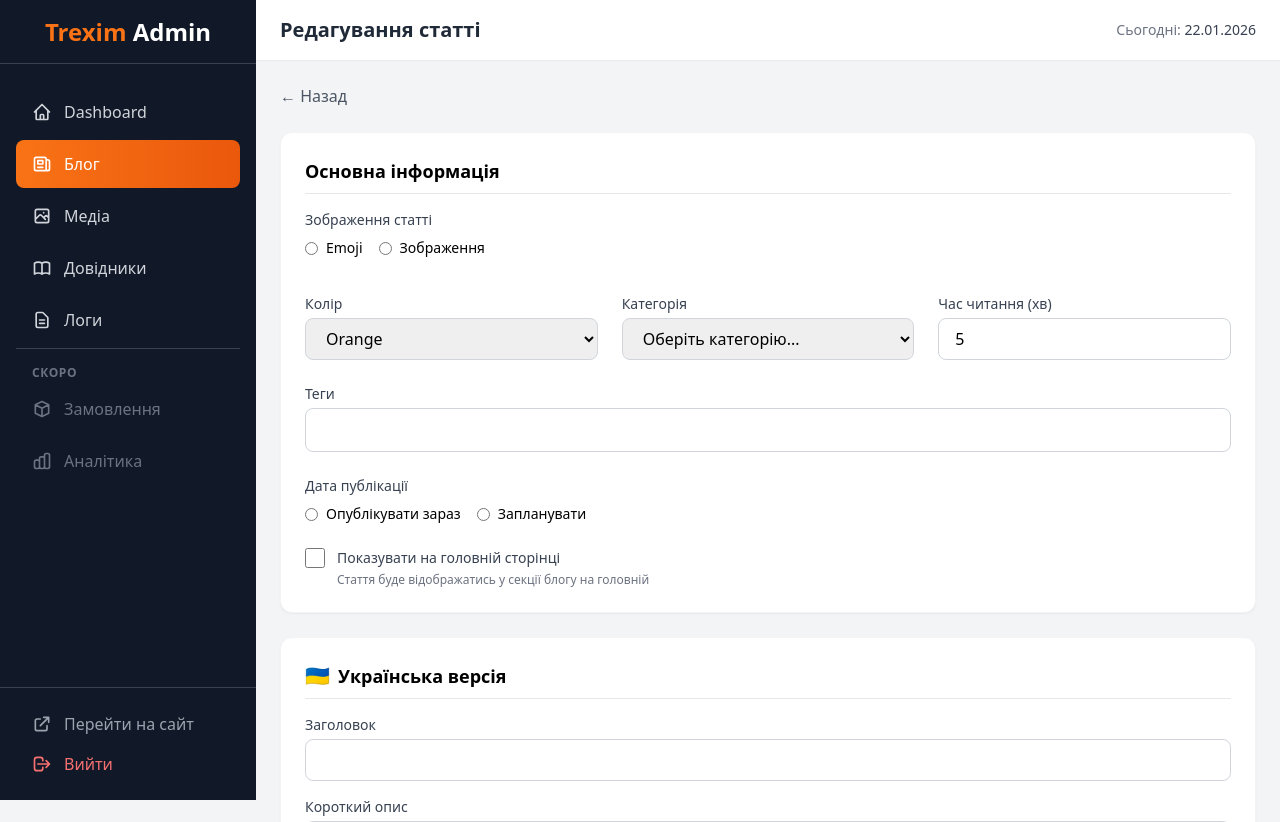
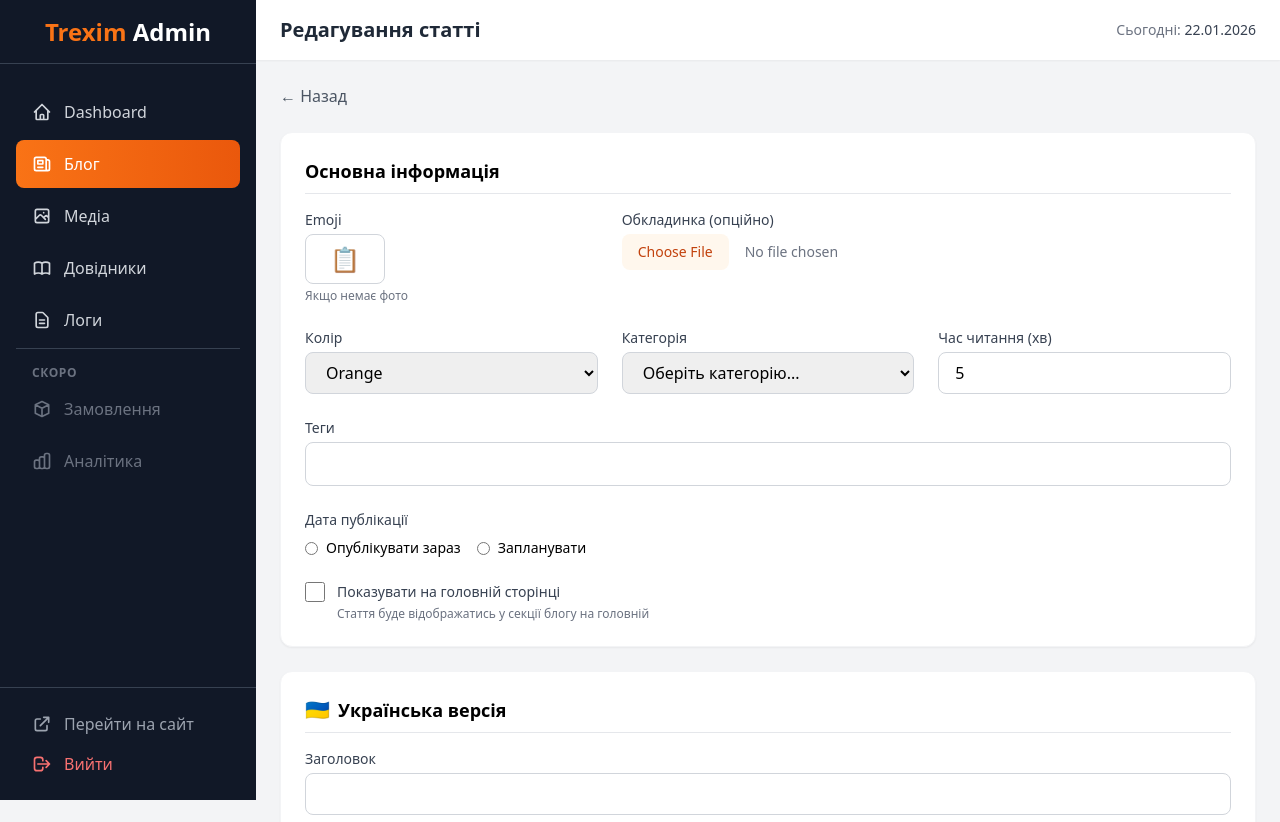
Before and after one commit to Taras732/trexim_v4, a FastAPI app: template app/templates/admin/blog_form.html in a window 1280 px wide. Shown: the top 822 px of the page. Run offline with FastAPI, Linux system fonts and the light colour scheme; the template is opened without the code that fills it, so the values that code supplies are empty; some libraries are stand-ins or nearby versions.

Commit message:
Simplify blog form - remove Alpine.js conditional rendering
- Show emoji input and file upload side by side (no toggle)
- Remove broken x-if templates
- Simplify JavaScript by removing unused variables

Co-Authored-By: Claude Opus 4.5 <noreply@anthropic.com>

```diff
--- a/app/templates/admin/blog_form.html
+++ b/app/templates/admin/blog_form.html
@@ -32,59 +32,25 @@
                 </div>
                 {% endif %}
 
-                <!-- Image or Emoji Selection -->
-                <div class="md:col-span-3">
-                    <label class="block text-sm font-medium text-gray-700 mb-2">Зображення статті</label>
+                <!-- Emoji -->
+                <div>
+                    <label class="block text-sm font-medium text-gray-700 mb-1">Emoji</label>
+                    <input type="text" name="emoji" value="{{ post.uk.emoji if post else '📋' }}"
+                           class="w-20 px-4 py-2 border border-gray-300 rounded-lg text-2xl text-center focus:ring-2 focus:ring-orange-500">
+                    <p class="text-xs text-gray-500 mt-1">Якщо немає фото</p>
+                </div>
 
-                    <div class="flex gap-4 mb-3">
-                        <label class="flex items-center cursor-pointer">
-                            <input type="radio" name="visual_type" value="emoji" x-model="visualType" class="mr-2">
-                            <span class="text-sm">Emoji</span>
-                        </label>
-                        <label class="flex items-center cursor-pointer">
-                            <input type="radio" name="visual_type" value="image" x-model="visualType" class="mr-2">
-                            <span class="text-sm">Зображення</span>
-                        </label>
+                <!-- Cover Image -->
+                <div class="md:col-span-2">
+                    <label class="block text-sm font-medium text-gray-700 mb-1">Обкладинка (опційно)</label>
+                    <input type="file" name="cover_image" accept="image/*"
+                           class="w-full text-sm text-gray-500 file:mr-4 file:py-2 file:px-4 file:rounded-lg file:border-0 file:text-sm file:font-medium file:bg-orange-50 file:text-orange-700 hover:file:bg-orange-100 cursor-pointer">
+                    {% if post and post.uk.image %}
+                    <div class="mt-2">
+                        <p class="text-xs text-gray-500">Поточне:</p>
+                        <img src="{{ post.uk.image }}" class="max-w-xs max-h-24 rounded-lg border mt-1">
                     </div>
-
-                    <!-- Emoji Picker -->
-                    <template x-if="visualType === 'emoji'">
-                        <div class="flex items-center gap-3">
-                            <input type="text" name="emoji" x-model="emoji"
-                                   class="w-20 px-4 py-2 border border-gray-300 rounded-lg text-2xl text-center focus:ring-2 focus:ring-orange-500">
-                            <div class="flex flex-wrap gap-2">
-                                <template x-for="e in popularEmojis" :key="e">
-                                    <button type="button" @click="emoji = e"
-                                            class="w-10 h-10 text-xl hover:bg-gray-100 rounded-lg transition"
-                                            x-text="e"></button>
-                                </template>
-                            </div>
-                        </div>
-                    </template>
-
-                    <!-- Image Upload -->
-                    <template x-if="visualType === 'image'">
-                        <div class="space-y-3">
-                            <input type="file" name="cover_image" accept="image/*" @change="previewImage($event)"
-                                   class="w-full text-sm text-gray-500 file:mr-4 file:py-2 file:px-4 file:rounded-lg file:border-0 file:text-sm file:font-medium file:bg-orange-50 file:text-orange-700 hover:file:bg-orange-100 cursor-pointer">
-
-                            <!-- Preview -->
-                            <template x-if="imagePreview">
-                                <div class="mt-3">
-                                    <p class="text-sm text-gray-600 mb-2">Превью:</p>
-                                    <img :src="imagePreview" class="max-w-xs max-h-48 rounded-lg border border-gray-200 shadow-sm">
-                                </div>
-                            </template>
-
-                            <!-- Current Image (for edit mode) -->
-                            {% if post and post.uk.image %}
-                            <div class="mt-2">
-                                <p class="text-sm text-gray-600 mb-2">Поточне зображення:</p>
-                                <img src="{{ post.uk.image }}" class="max-w-xs max-h-48 rounded-lg border border-gray-200 shadow-sm">
-                            </div>
-                            {% endif %}
-                        </div>
-                    </template>
+                    {% endif %}
                 </div>
 
                 <!-- Color -->
@@ -288,28 +254,6 @@ function blogForm() {
 
     return {
         isSubmitting: false,
-        visualType: '{{ "image" if post and post.uk.image else "emoji" }}',
-        emoji: '{{ post.uk.emoji if post else "📋" }}',
-        popularEmojis: ['📋', '🚚', '📦', '🤖', '📊', '🔧', '💡', '🌍', '📈', '🛣️', '⚡', '🎯'],
-        imagePreview: null,
-
-        previewImage(event) {
-            const file = event.target.files[0];
-            if (file) {
-                // Check file size (max 10MB)
-                if (file.size > 10 * 1024 * 1024) {
-                    alert('Файл занадто великий. Максимум 10MB.');
-                    event.target.value = '';
-                    this.imagePreview = null;
-                    return;
-                }
-                const reader = new FileReader();
-                reader.onload = (e) => {
-                    this.imagePreview = e.target.result;
-                };
-                reader.readAsDataURL(file);
-            }
-        },
 
         categoryCode: '{% for cat in categories %}{% if post and post.uk.category == cat.name_uk %}{{ cat.code }}{% endif %}{% endfor %}',
 
```
